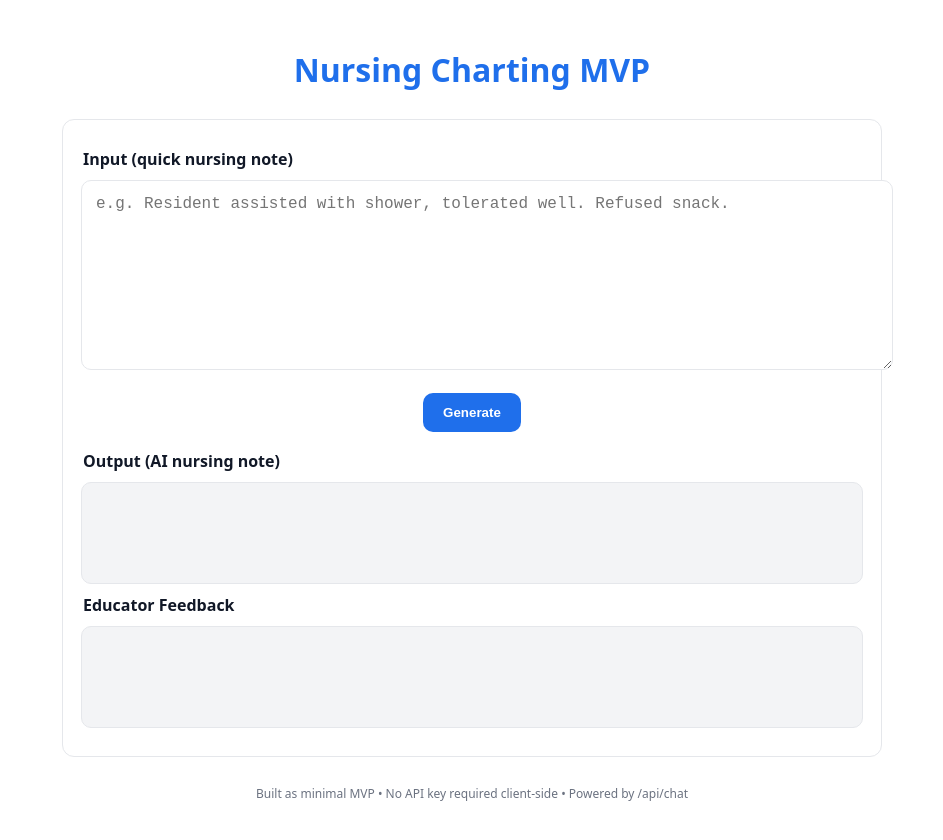
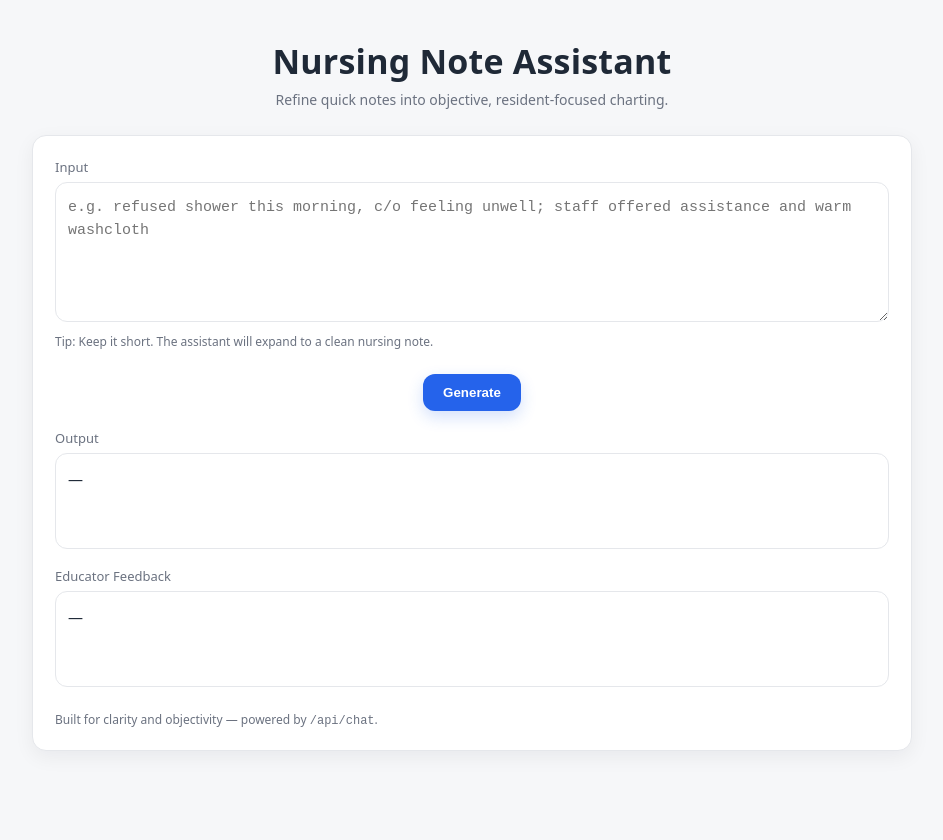
Before and after one commit to AmoreSolo/nursing-charting-mvp-clean, a website: page index.html in a window 1280 px wide. Shown: the whole page, without its empty margins (168-1111 px from the left). After the commit the page ends 800 px from the top, so only its background shows below. Drawn offline with Linux system fonts and the light colour scheme.

Commit message:
Update index.html

```diff
--- a/index.html
+++ b/index.html
@@ -3,97 +3,220 @@
 <head>
   <meta charset="utf-8" />
   <meta name="viewport" content="width=device-width, initial-scale=1" />
-  <title>Nursing Charting MVP</title>
+  <title>Nursing Note Assistant</title>
   <style>
-    :root { --blue:#1f6feb; --gray:#f3f4f6; --text:#111827; }
-    body { font-family: system-ui, -apple-system, Segoe UI, Roboto, sans-serif; margin:0; background:#ffffff; color:var(--text); }
-    .wrap { max-width: 820px; margin: 48px auto; padding: 0 20px; }
-    h1 { text-align: center; color: var(--blue); margin-bottom: 28px; }
-    .card { background: #fff; border: 1px solid #e5e7eb; border-radius: 12px; padding: 18px; }
-    textarea { width: 100%; min-height: 160px; border: 1px solid #e5e7eb; border-radius: 10px; padding: 14px; font-size: 16px; outline: none; }
-    textarea:focus { border-color: var(--blue); box-shadow: 0 0 0 3px rgba(31,111,235,.12); }
-    .row { display: flex; gap: 12px; align-items: center; justify-content: center; margin: 18px 0; }
-    button { background: var(--blue); color:#fff; border:none; padding:12px 20px; border-radius:10px; font-weight:600; cursor:pointer; }
-    button:disabled { opacity:.6; cursor:not-allowed; }
-    .label { font-weight: 600; margin: 10px 2px; }
-    .out { white-space: pre-wrap; background: var(--gray); border: 1px solid #e5e7eb; padding: 14px; border-radius: 10px; min-height: 72px; }
-    .err { color:#b91c1c; font-weight:600; }
-    footer { margin-top: 28px; font-size: 12px; color:#6b7280; text-align:center; }
+    :root{
+      --bg:#f6f7f9;
+      --card:#ffffff;
+      --text:#1f2937;
+      --muted:#6b7280;
+      --primary:#2563eb;
+      --primary-pressed:#1e40af;
+      --border:#e5e7eb;
+      --radius:14px;
+    }
+
+    *{box-sizing:border-box}
+    html,body{height:100%}
+    body{
+      margin:0;
+      font-family: ui-sans-serif, system-ui, -apple-system, Segoe UI, Roboto, "Helvetica Neue", Arial, "Noto Sans", "Apple Color Emoji","Segoe UI Emoji";
+      color:var(--text);
+      background:var(--bg);
+      -webkit-font-smoothing:antialiased;
+      -moz-osx-font-smoothing:grayscale;
+    }
+
+    .wrap{
+      max-width:920px;
+      padding:28px 20px 48px;
+      margin:0 auto;
+    }
+
+    header{
+      text-align:center;
+      margin:10px 0 26px;
+    }
+    h1{
+      font-size: clamp(24px, 3.2vw, 34px);
+      letter-spacing:.2px;
+      margin:0 0 6px 0;
+      font-weight:700;
+    }
+    .sub{
+      color:var(--muted);
+      font-size:14px;
+    }
+
+    .card{
+      background:var(--card);
+      border:1px solid var(--border);
+      border-radius:var(--radius);
+      box-shadow:0 6px 20px rgba(16,24,40,.06);
+      padding:22px;
+    }
+
+    .stack{display:flex; flex-direction:column; gap:18px}
+
+    .label{
+      font-size:13px;
+      color:var(--muted);
+      margin-bottom:6px;
+    }
+    .sr-only{
+      position:absolute !important;
+      width:1px; height:1px;
+      padding:0; margin:-1px;
+      overflow:hidden; clip:rect(0,0,0,0); white-space:nowrap; border:0;
+    }
+
+    textarea{
+      width:100%;
+      min-height:140px;
+      resize:vertical;
+      border:1px solid var(--border);
+      border-radius:12px;
+      padding:14px 12px;
+      line-height:1.5;
+      font-size:15px;
+      background:#fff;
+      color:var(--text);
+      outline:none;
+      transition:border-color .15s ease;
+    }
+    textarea:focus{border-color:#c7d2fe; box-shadow:0 0 0 3px rgba(37,99,235,.12)}
+
+    .center{display:flex; justify-content:center; margin-top:6px}
+
+    button{
+      cursor:pointer;
+      border:0;
+      border-radius:12px;
+      padding:11px 20px;
+      font-weight:600;
+      background:var(--primary);
+      color:#fff;
+      transition:transform .02s ease, background .15s ease, box-shadow .15s ease;
+      box-shadow:0 6px 16px rgba(37,99,235,.20);
+    }
+    button:active{transform:translateY(1px); background:var(--primary-pressed)}
+
+    .output{
+      background:#fff;
+      border:1px solid var(--border);
+      border-radius:12px;
+      min-height:96px;
+      padding:14px 12px;
+      font-size:15px;
+      line-height:1.55;
+      white-space:pre-wrap;
+    }
+
+    .hint{
+      color:var(--muted);
+      font-size:12px;
+      margin-top:6px;
+    }
+
+    .error{
+      color:#b91c1c;
+      background:#fef2f2;
+      border:1px solid #fecaca;
+      border-radius:10px;
+      padding:10px 12px;
+      font-size:13px;
+      white-space:pre-wrap;
+    }
   </style>
 </head>
 <body>
   <div class="wrap">
-    <h1>Nursing Charting MVP</h1>
+    <header>
+      <h1>Nursing Note Assistant</h1>
+      <div class="sub">Refine quick notes into objective, resident-focused charting.</div>
+    </header>
 
-    <div class="card">
-      <div class="label">Input (quick nursing note)</div>
-      <textarea id="input" placeholder="e.g. Resident assisted with shower, tolerated well. Refused snack."></textarea>
+    <section class="card">
+      <div class="stack">
+        <!-- Input -->
+        <label for="input" class="sr-only">Input</label>
+        <div>
+          <div class="label">Input</div>
+          <textarea id="input" placeholder="e.g. refused shower this morning, c/o feeling unwell; staff offered assistance and warm washcloth"></textarea>
+          <div class="hint">Tip: Keep it short. The assistant will expand to a clean nursing note.</div>
+        </div>
 
-      <div class="row">
-        <button id="genBtn">Generate</button>
+        <div class="center">
+          <button id="generate">Generate</button>
+        </div>
+
+        <!-- Output -->
+        <div>
+          <div class="label">Output</div>
+          <div id="output" class="output">—</div>
+        </div>
+
+        <!-- Educator Feedback -->
+        <div>
+          <div class="label">Educator Feedback</div>
+          <div id="feedback" class="output">—</div>
+        </div>
+
+        <div id="error" class="error" style="display:none"></div>
+        <div class="hint">Built for clarity and objectivity — powered by <code>/api/chat</code>.</div>
       </div>
-
-      <div class="label">Output (AI nursing note)</div>
-      <div id="note" class="out"></div>
-
-      <div class="label">Educator Feedback</div>
-      <div id="feedback" class="out"></div>
-
-      <div id="error" class="label err"></div>
-    </div>
-
-    <footer>Built as minimal MVP • No API key required client-side • Powered by /api/chat</footer>
+    </section>
   </div>
 
   <script>
-    const btn = document.getElementById('genBtn');
+    const btn = document.getElementById('generate');
     const inputEl = document.getElementById('input');
-    const noteEl = document.getElementById('note');
-    const feedbackEl = document.getElementById('feedback');
+    const outEl = document.getElementById('output');
+    const fbEl = document.getElementById('feedback');
     const errEl = document.getElementById('error');
 
-    btn.addEventListener('click', async () => {
-      errEl.textContent = '';
-      noteEl.textContent = '';
-      feedbackEl.textContent = '';
+    async function generate() {
+      errEl.style.display = 'none';
+      outEl.textContent = '…';
+      fbEl.textContent = '…';
 
-      const input = (inputEl.value || '').trim();
-      if (!input) {
-        errEl.textContent = 'Please enter a quick note first.';
+      const note = inputEl.value.trim();
+      if (!note) {
+        outEl.textContent = 'Please enter an input note.';
+        fbEl.textContent = '—';
         return;
       }
-
-      btn.disabled = true;
-      btn.textContent = 'Generating…';
 
       try {
         const res = await fetch('/api/chat', {
           method: 'POST',
           headers: { 'Content-Type': 'application/json' },
-          body: JSON.stringify({ input })
+          body: JSON.stringify({ input: note })
         });
 
-        // Handle non-200 responses cleanly
+        const data = await res.json().catch(() => ({}));
+
         if (!res.ok) {
-          const t = await res.text().catch(()=>'');
-          throw new Error(t || `Server error (${res.status})`);
+          throw new Error(data?.error || `Server error (${res.status})`);
         }
 
-        // Expect { note, feedback }
-        const data = await res.json();
+        // Expecting shape: { note: string, feedback: string }
+        outEl.textContent = data?.note?.trim() || 'No note returned.';
+        fbEl.textContent = data?.feedback?.trim() || '—';
+      } catch (e) {
+        outEl.textContent = '—';
+        fbEl.textContent = '—';
+        errEl.textContent = `Network error: ${e.message}`;
+        errEl.style.display = 'block';
+      }
+    }
 
-        // Backward/fallbacks if server returns a single string
-        if (typeof data === 'string') {
-          noteEl.textContent = data;
-        } else {
-          noteEl.textContent = data.note || '';
-          feedbackEl.textContent = data.feedback || '';
-        }
-      } catch (e) {
-        errEl.textContent = `Network error: ${e.message || e}`;
-      } finally {
-        btn.disabled = false;
-        btn.textContent = 'Generate';
+    btn.addEventListener('click', generate);
+
+    // Optional: submit with Ctrl/Cmd+Enter
+    inputEl.addEventListener('keydown', (e) => {
+      if ((e.metaKey || e.ctrlKey) && e.key === 'Enter') {
+        generate();
       }
     });
   </script>
```
